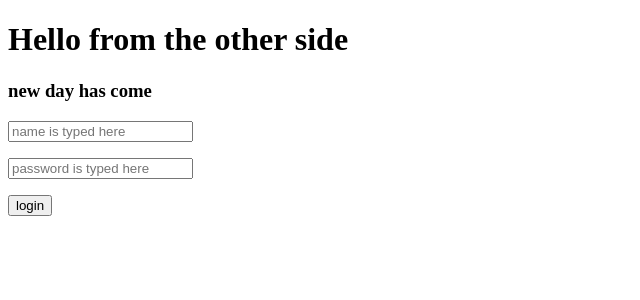
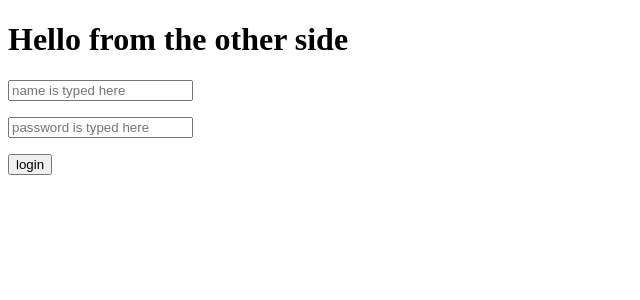
Before and after one commit to eawebmaster20/serviceworker-boilerplate, an Angular app: page / in a window 1280 px wide. Shown: the top 300 px of the page, without its empty margins (0-640 px from the left). Built offline with nearby package versions, Linux system fonts and the light colour scheme.

Commit message:
update: test auto pop-up

```diff
--- a/src/app/app.component.html
+++ b/src/app/app.component.html
@@ -1,7 +1,6 @@
 <div class="main">
   <h1>Hello from the other side</h1>
   <div class="form">
-    <h3>new day has come</h3>
     <p><input type="text" placeholder="name is typed here"></p>
     <p><input type="password" placeholder="password is typed here"></p>
     <p><button>login</button></p>
```
